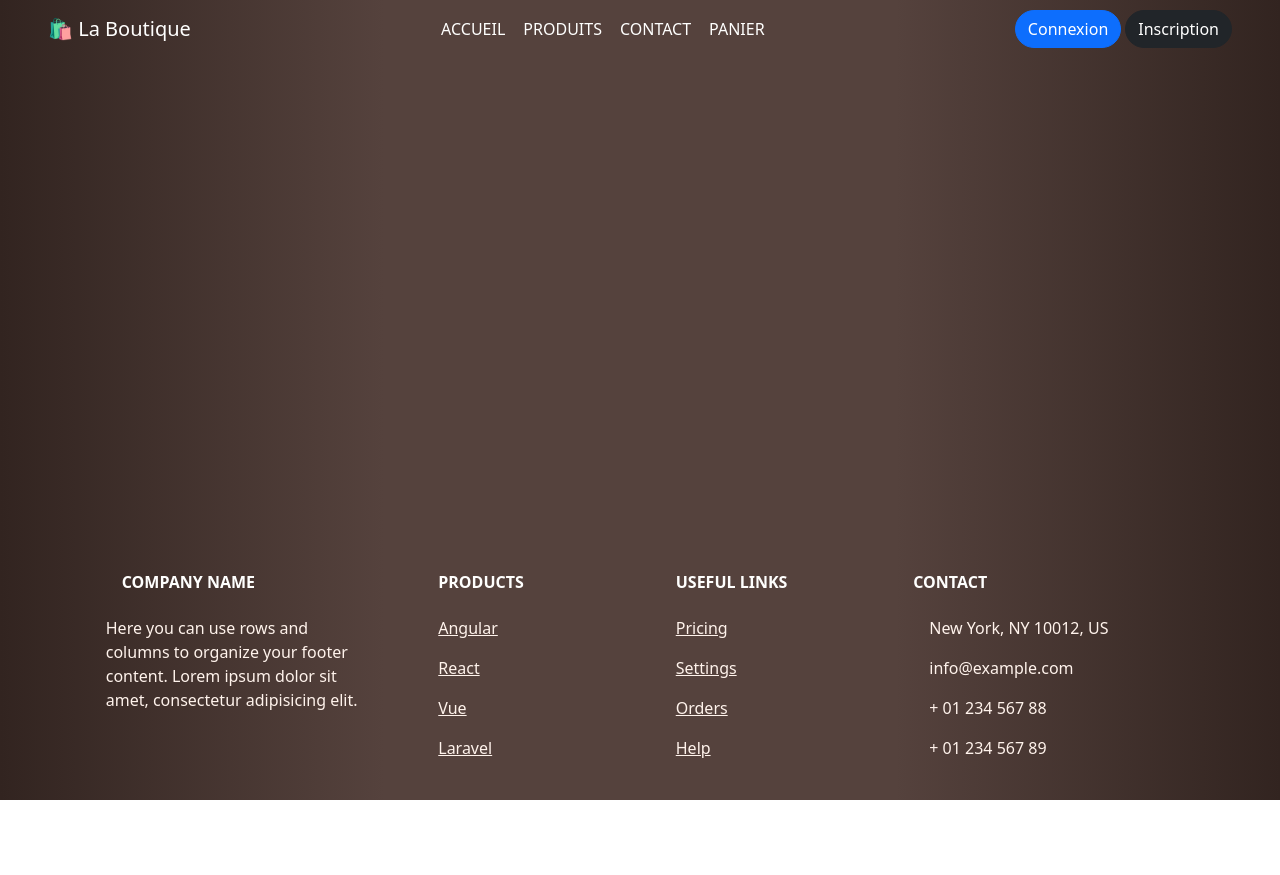
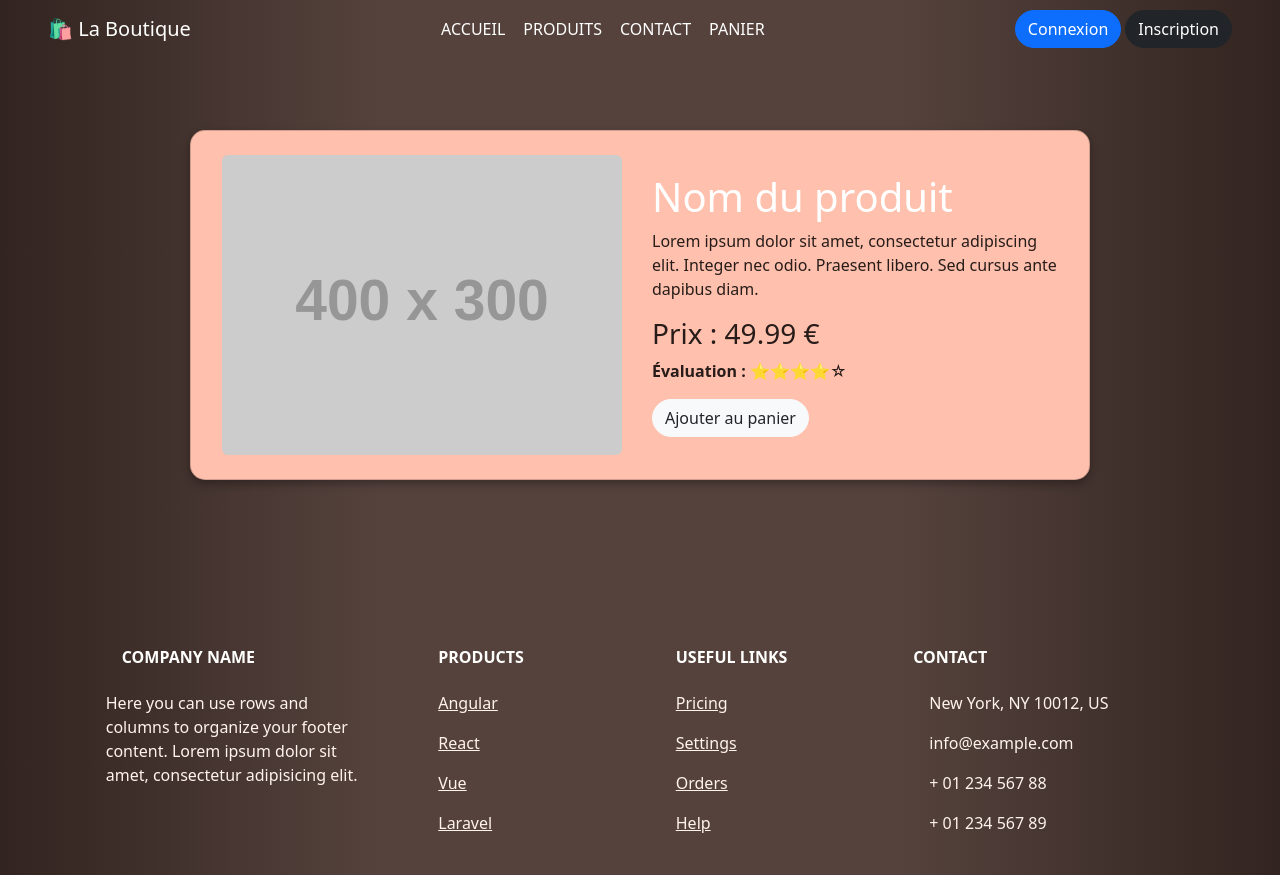
Before and after one commit to badformation/ecommerce-vue, a Vue app: page /product in a window 1280 px wide. Before the commit the page ends 800 px from the top, so only its background shows below. Built offline with nearby package versions, Linux system fonts and the light colour scheme.

Commit message:
add product page, add route, add pinia store cart

```diff
--- a/src/assets/variable-custom.scss
+++ b/src/assets/variable-custom.scss
@@ -50,7 +50,7 @@ $btn-text: #271c19 !default;
 $title: #fffffe !default;
 $text: #fff3ec !default;
 $card-bg: #ffc0ad !default;
-$bg: #55423d !default;
+$bg: #56433e !default;
 // scss-docs-end color-variables
 
 // scss-docs-start colors-map
--- a/src/components/CardProduct.vue
+++ b/src/components/CardProduct.vue
@@ -1,8 +1,10 @@
 <template>
     <div class="card p-0 rounded-3 border-0">
-        <a href="product.html">
-            <img class="card-img-top rounded-top-3" :src="image" alt="..."
-        /></a>
+        <RouterLink to="/product">
+            <a>
+                <img class="card-img-top rounded-top-3" :src="image" alt="..."
+            /></a>
+        </RouterLink>
         <div class="card-body">
             <div class="d-flex justify-content-between">
                 <h5 class="card-title">{{ title }}</h5>
@@ -19,5 +21,4 @@
 <script setup>
     const props = defineProps(['id', 'image', 'title', 'price', 'description'])
 
-
 </script>
--- /dev/null
+++ b/src/pages/ProductPage.vue
@@ -0,0 +1,58 @@
+<template>
+    <div class="container my-5">
+        <div class="card mx-auto" :style="{ backgroundColor: cardBgColor, color: '#fff', borderRadius: '15px' }">
+            <div class="card-body p-4">
+                <div class="row justify-content-center align-items-center">
+                    <!-- Image du produit -->
+                    <div class="col-12 col-md-6 text-center">
+                        <img
+                            src="https://via.placeholder.com/400x300"
+                            class="img-fluid rounded"
+                            alt="Produit"
+                        />
+                    </div>
+                    <!-- Détails du produit -->
+                    <div class="col-12 col-md-6 mt-4 mt-md-0">
+                        <h1 class="card-title">Nom du produit</h1>
+                        <p class="card-text">
+                            Lorem ipsum dolor sit amet, consectetur adipiscing elit. Integer nec odio. Praesent libero.
+                            Sed cursus ante dapibus diam.
+                        </p>
+                        <h3 class="card-text">Prix : 49.99 €</h3>
+                        <p class="card-text"><strong>Évaluation :</strong> ⭐⭐⭐⭐☆</p>
+                        <button class="btn btn-light text-dark">Ajouter au panier</button>
+                    </div>
+                </div>
+            </div>
+        </div>
+    </div>
+</template>
+
+<script setup>
+
+
+</script>
+
+<style scoped>
+
+.card {
+    max-width: 900px;
+    margin-top: 20px;
+    box-shadow: 0 4px 8px rgba(0, 0, 0, 0.308);
+};
+
+img {
+    max-height: 300px;
+    object-fit: cover;
+};
+
+button {
+    border-radius: 5px;
+    font-weight: bold;
+};
+
+h1, h3 {
+    color: #271c19;
+
+};
+</style>
```
Also changed, not shown: src/router/routes.js (+8 -6 lines).
